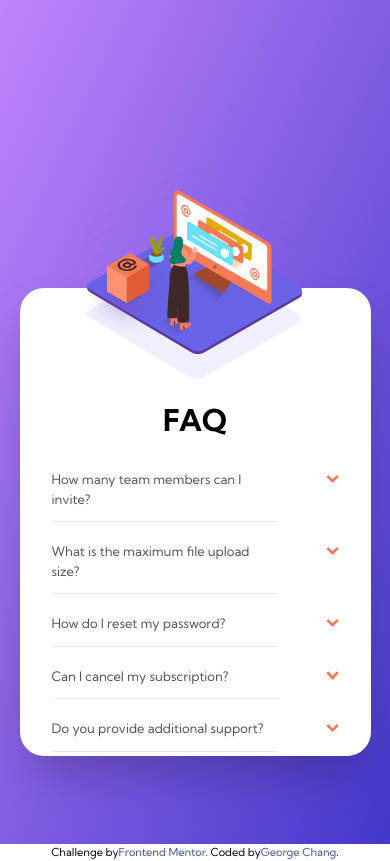
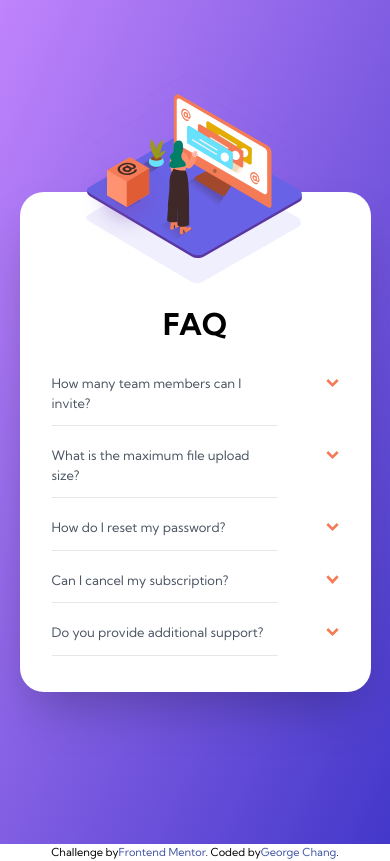
Before and after one commit to xsova113/faq-accordion, a React (Vite) app: page / in a window 390 px wide. Built offline with nearby package versions, Linux system fonts and the light colour scheme.

Commit message:
minor fix

```diff
--- a/src/App.tsx
+++ b/src/App.tsx
@@ -14,7 +14,7 @@ function App() {
         className="hidden sm:block relative z-50 left-[70px] -bottom-[70px] w-[150px] h-[130px] -ml-[150px]"
       />
 
-      <div className=" md:h-[70%] sm:h-[80%] sm:max-w-[750px] h-[70%] pt-10 w-[90%] bg-white flex flex-col sm:flex-row rounded-3xl shadow-2xl sm:overflow-hidden sm:mt-0 mt-[200px] sm:mb-0 mb-[200px">
+      <div className=" md:h-[70%] sm:h-[80%] sm:max-w-[750px] h-[70%] pt-10 w-[90%] bg-white flex flex-col sm:flex-row rounded-3xl shadow-2xl sm:overflow-hidden sm:mt-0 mt-[140px] sm:mb-0 mb-[100px]">
         <motion.div
           initial="hidden"
           whileInView="show"
--- a/src/components/Faq.tsx
+++ b/src/components/Faq.tsx
@@ -7,7 +7,7 @@ const Faq: React.FC = () => {
   const [isClicked, setIsClicked] = useState(-1);
 
   return (
-    <div className="flex flex-col sm:mt-[50px] -mt-[90px] sm:items-start items-center mx-8">
+    <div className="flex flex-col sm:mt-[50px] -mt-[90px] sm:items-start items-center mx-8 sm:pb-0 pb-8">
       <h1 className="text-3xl font-bold mb-8">FAQ</h1>
       <div className="space-y-4 sm:text-[15px] text-[13px] flex flex-col">
         {data.map((item, i) => (
```
